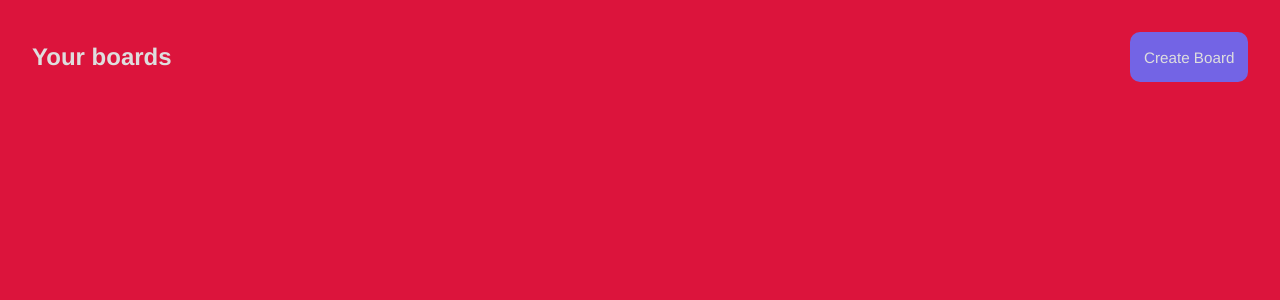
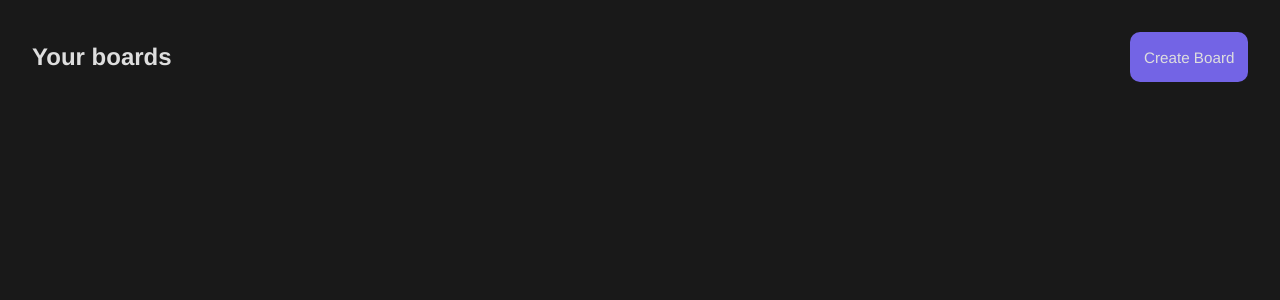
Before and after one commit to jhank12/game-task-tracker-ng, an Angular app: page / in a window 1280 px wide. Shown: the top 300 px of the page. Built offline with nearby package versions, Linux system fonts and the light colour scheme; a web font is replaced by a local one.

Commit message:
changed bg color back

```diff
--- a/src/styles.scss
+++ b/src/styles.scss
@@ -7,7 +7,6 @@
 :root {
   // colors
   --bg-main: #191919;
-  --bg-main: crimson;
   --bg-secondary: #1f1f1f;
   --bg-secondary-hover: #292929;
   --bg-lighter: #262626;
```
